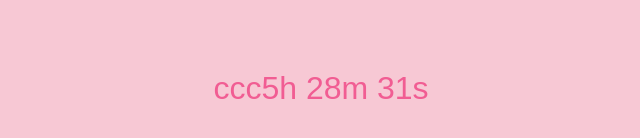
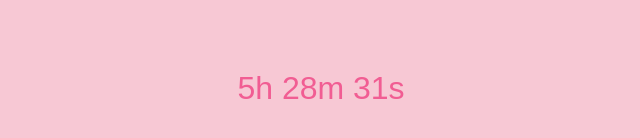
Before and after one commit to kochamcienikola/sex, a plain HTML site: page index.html in a window 1280 px wide. Shown: the part 312-450 px from the top of the page, without its empty margins (319-959 px from the left). Drawn offline with Linux system fonts and the light colour scheme.

Commit message:
Update index.html

```diff
--- a/index.html
+++ b/index.html
@@ -66,7 +66,7 @@
                 const seconds = Math.floor((timeLeft % (1000 * 60)) / 1000);
 
                 document.getElementById("countdown").innerHTML =
-                    `ccc${hours}h ${minutes}m ${seconds}s`;
+                    `${hours}h ${minutes}m ${seconds}s`;
             }
         }
 
```
